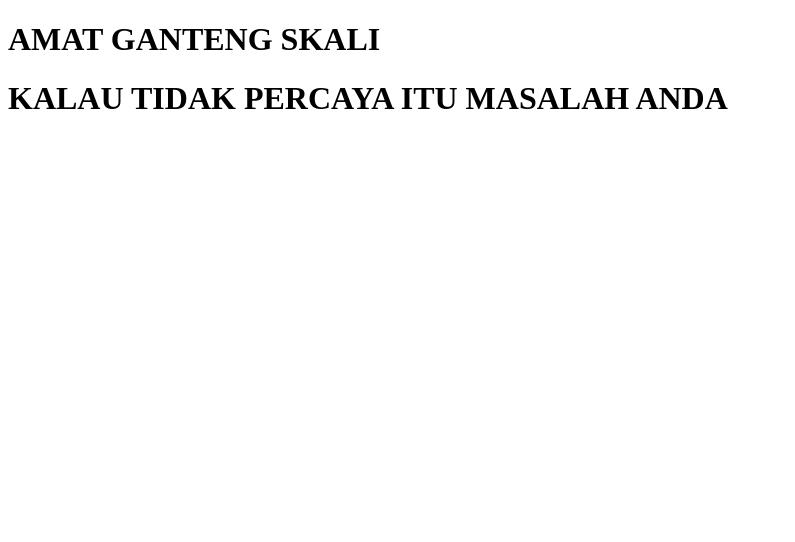
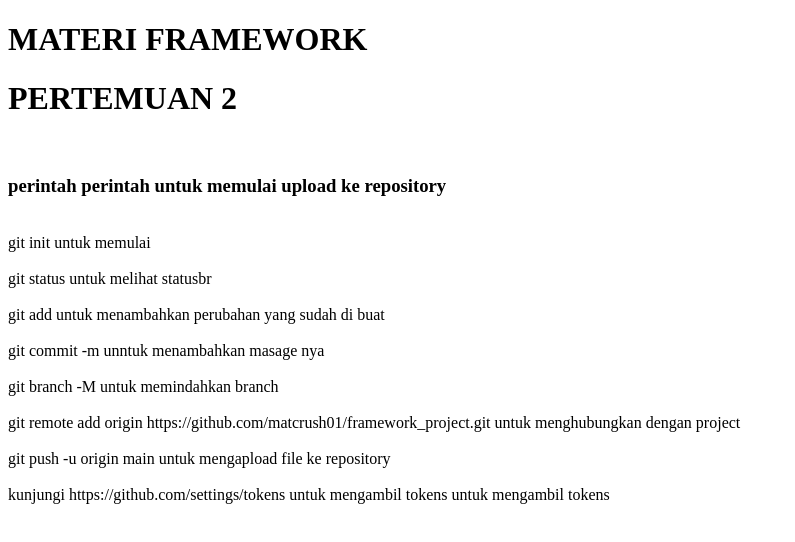
Before and after one commit to matcrush01/framework_project, a plain HTML site: page index.html in a window 1280 px wide. Shown: the whole page, without its empty margins (0-795 px from the left). Drawn offline with Linux system fonts and the light colour scheme.

Commit message:
ba ubah ubah

```diff
--- a/index.html
+++ b/index.html
@@ -7,8 +7,21 @@
 </head>
 <body>
 
-    <h1>AMAT GANTENG SKALI</h1>
-    <h1>KALAU TIDAK PERCAYA ITU MASALAH ANDA</h1>
+    <h1>MATERI FRAMEWORK</h1>
+    <h1>PERTEMUAN 2</h1>
+    <br>
+    <h3>perintah perintah untuk memulai upload ke repository</h3>
+
+    <br>git init untuk memulai  <br>
+   <br> git status untuk melihat statusbr <br>
+    <br>git add untuk menambahkan perubahan yang sudah di buat <br>
+    <br>git commit -m unntuk menambahkan masage nya <br>
+    <br>git branch -M untuk memindahkan branch<br>
+   <br> git remote add origin https://github.com/matcrush01/framework_project.git untuk menghubungkan dengan project
+   <br>
+   <br>git push -u origin main untuk mengapload file ke repository
+   <br>
+   <br> kunjungi https://github.com/settings/tokens untuk mengambil tokens untuk mengambil tokens
 
 </body>
 </html>
```
